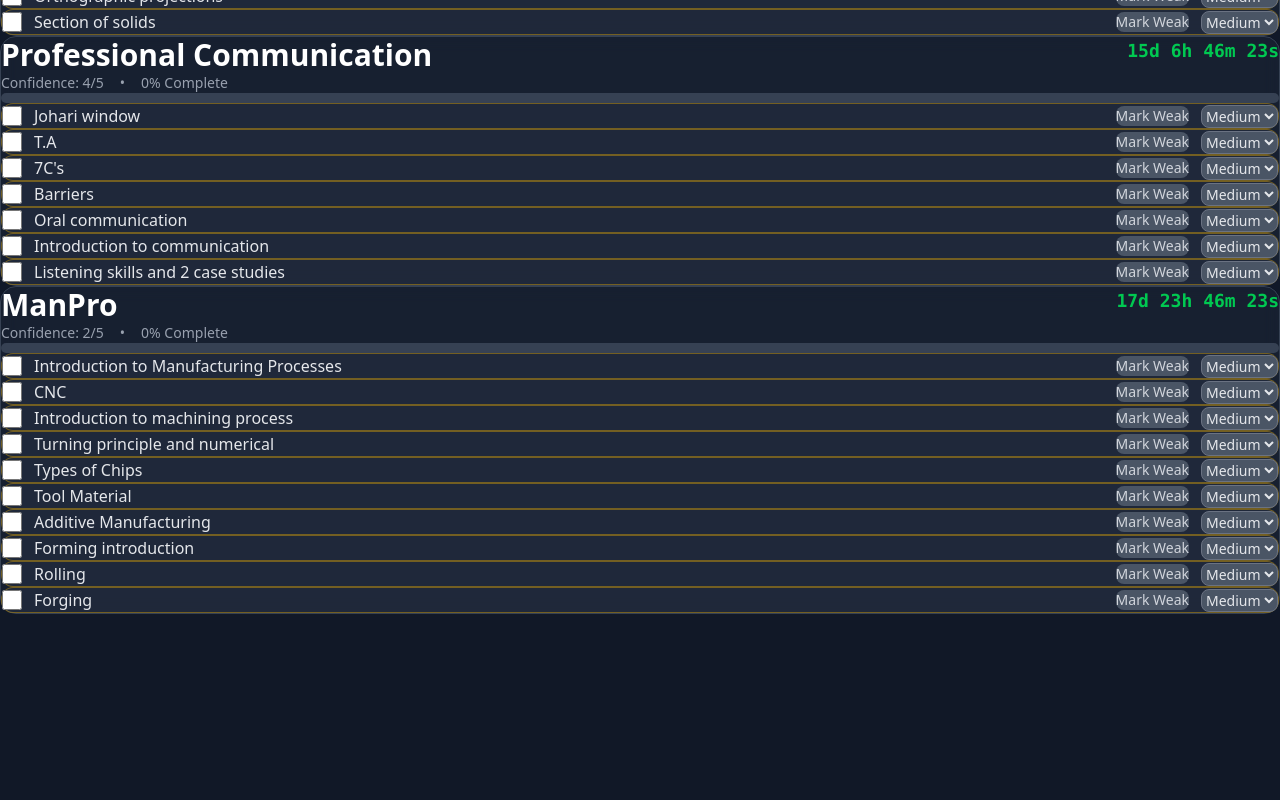
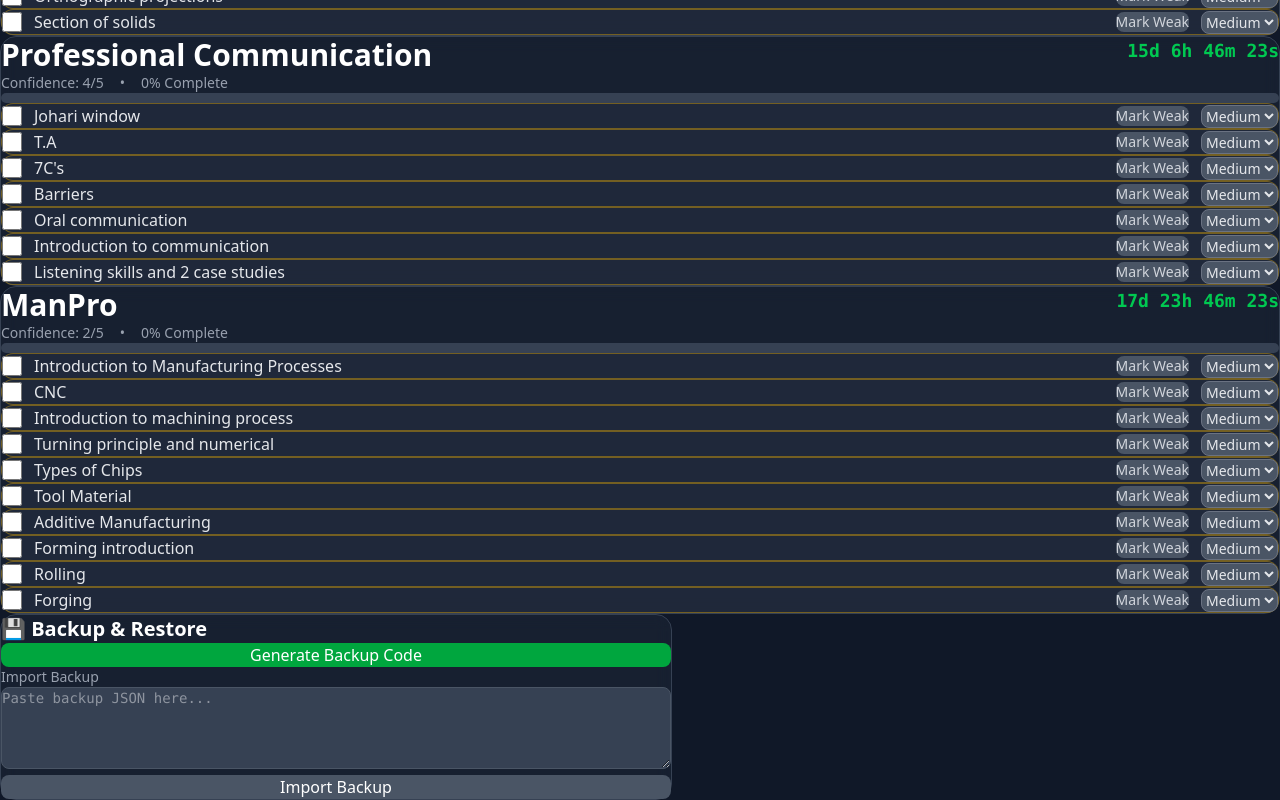
Before and after one commit to shaxntanu/Syllabus-Execution-Engine, a Next.js app: page / in a window 1280 px wide. Shown: the part 610-1410 px from the top of the page. Before the commit the page ends 1224 px from the top, so only its background shows below. Built offline with nearby package versions, Linux system fonts and the light colour scheme.

Commit message:
Add backup/import panel back to dashboard

```diff
--- a/components/BackupPanel.tsx
+++ b/components/BackupPanel.tsx
@@ -45,10 +45,10 @@ export default function BackupPanel() {
   };
 
   return (
-    <div className="bg-gray-800 rounded-xl p-6 border border-gray-700">
-      <h3 className="text-xl font-bold text-white mb-4">💾 Backup & Restore</h3>
+    <div className="bg-gray-800/50 backdrop-blur rounded-2xl p-8 border border-gray-700">
+      <h3 className="text-xl font-bold text-white mb-6">💾 Backup & Restore</h3>
 
-      <div className="space-y-4">
+      <div className="space-y-6">
         <button
           onClick={generateBackup}
           className="w-full bg-green-600 hover:bg-green-700 text-white font-medium py-3 rounded-lg transition-colors"
@@ -57,12 +57,12 @@ export default function BackupPanel() {
         </button>
 
         <div>
-          <label className="block text-sm text-gray-400 mb-2">Import Backup</label>
+          <label className="block text-sm text-gray-400 mb-3">Import Backup</label>
           <textarea
             value={importText}
             onChange={(e) => setImportText(e.target.value)}
             placeholder="Paste backup JSON here..."
-            className="w-full bg-gray-700 text-gray-200 rounded-lg p-3 border border-gray-600 focus:border-blue-500 focus:outline-none font-mono text-sm"
+            className="w-full bg-gray-700 text-gray-200 rounded-lg p-4 border border-gray-600 focus:border-blue-500 focus:outline-none font-mono text-sm"
             rows={4}
           />
         </div>
--- a/components/Dashboard.tsx
+++ b/components/Dashboard.tsx
@@ -5,6 +5,7 @@ import { calculateOverallProgress, getNextExam } from "@/utils/calculations";
 import SubjectCard from "./SubjectCard";
 import Filters from "./Filters";
 import CountdownTimer from "./CountdownTimer";
+import BackupPanel from "./BackupPanel";
 
 export default function Dashboard() {
   const { subjects, setFocusMode } = useStore();
@@ -72,6 +73,10 @@ export default function Dashboard() {
             <SubjectCard key={subject.id} subject={subject} />
           ))}
         </div>
+
+        <div className="mt-12 max-w-2xl mx-auto">
+          <BackupPanel />
+        </div>
       </div>
     </div>
   );
```
